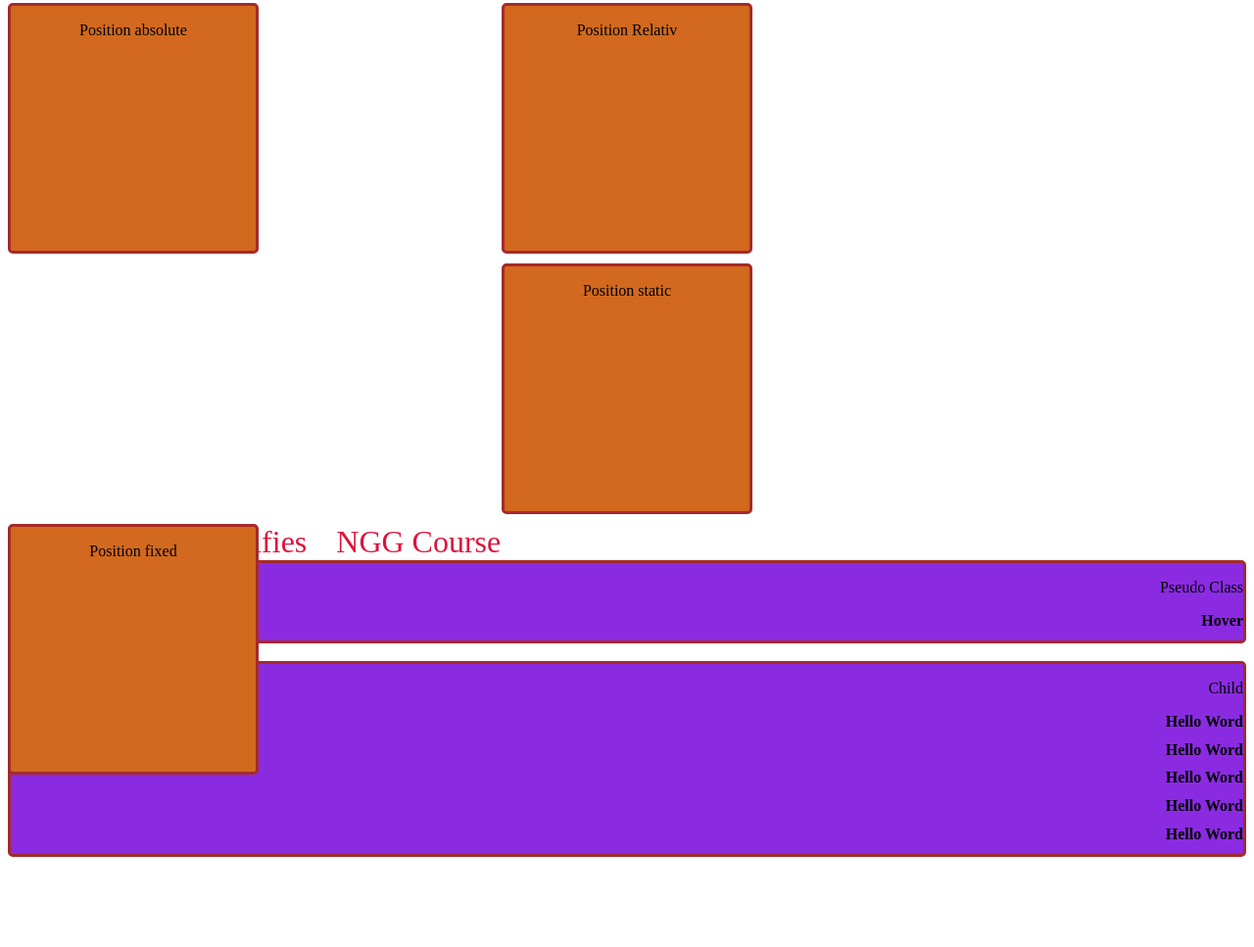
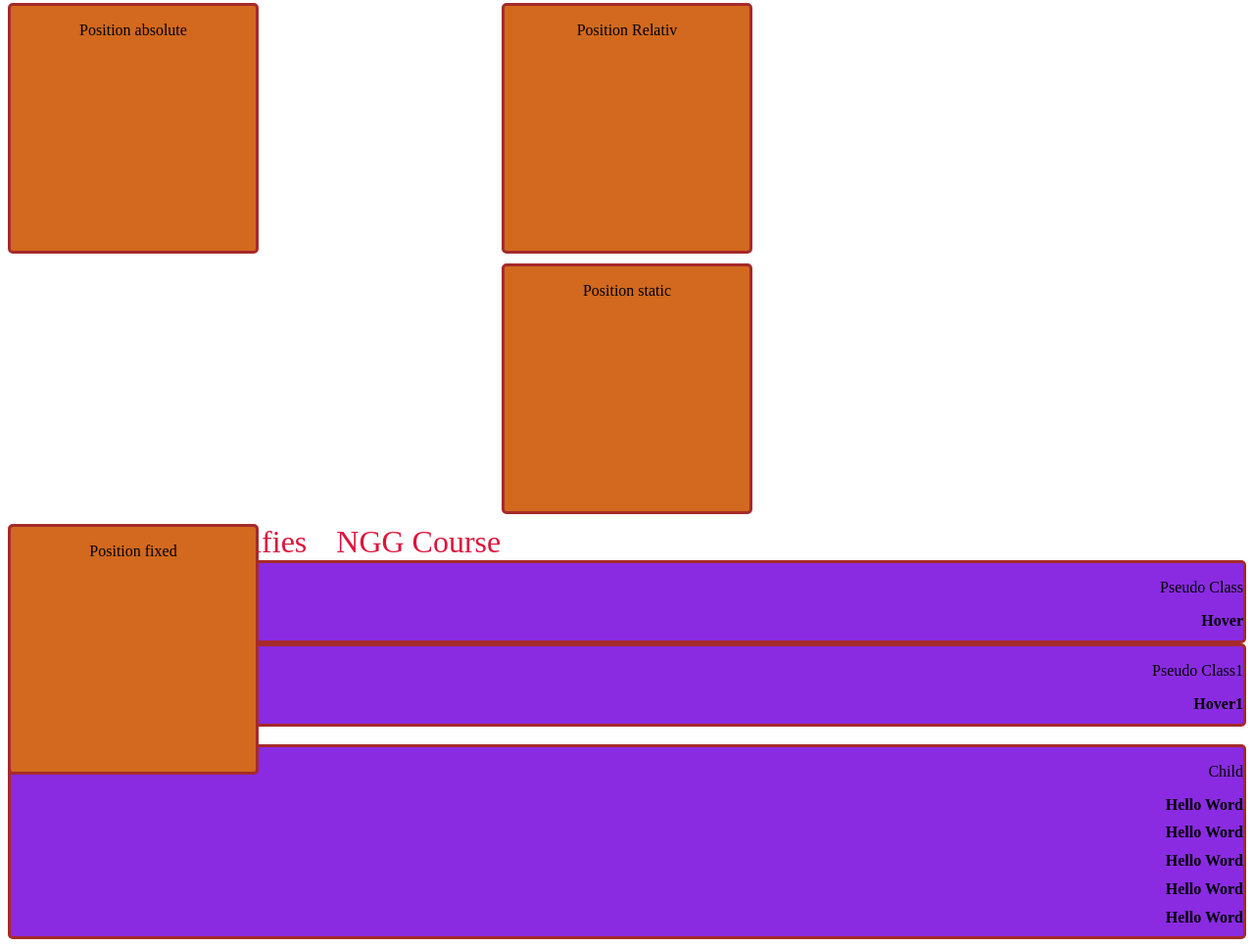
Before and after one commit to ismailozkan93/HTML, a plain HTML site: page css-advanced.html in a window 1280 px wide. Shown: the part 1486-2453 px from the top of the page at 98% size. Before the commit the page ends 2369 px from the top, so only its background shows below. Drawn offline with Linux system fonts and the light colour scheme.

Commit message:
Update css-advanced.html

```diff
--- a/css-advanced.html
+++ b/css-advanced.html
@@ -105,6 +105,10 @@
         <p>Pseudo Class</p>
         <h1>Hover</h1>
     </div>
+<div class="ps1">
+        <p>Pseudo Class1</p>
+        <h1>Hover1</h1>
+    </div>
 
     </br>
     <div>
```
